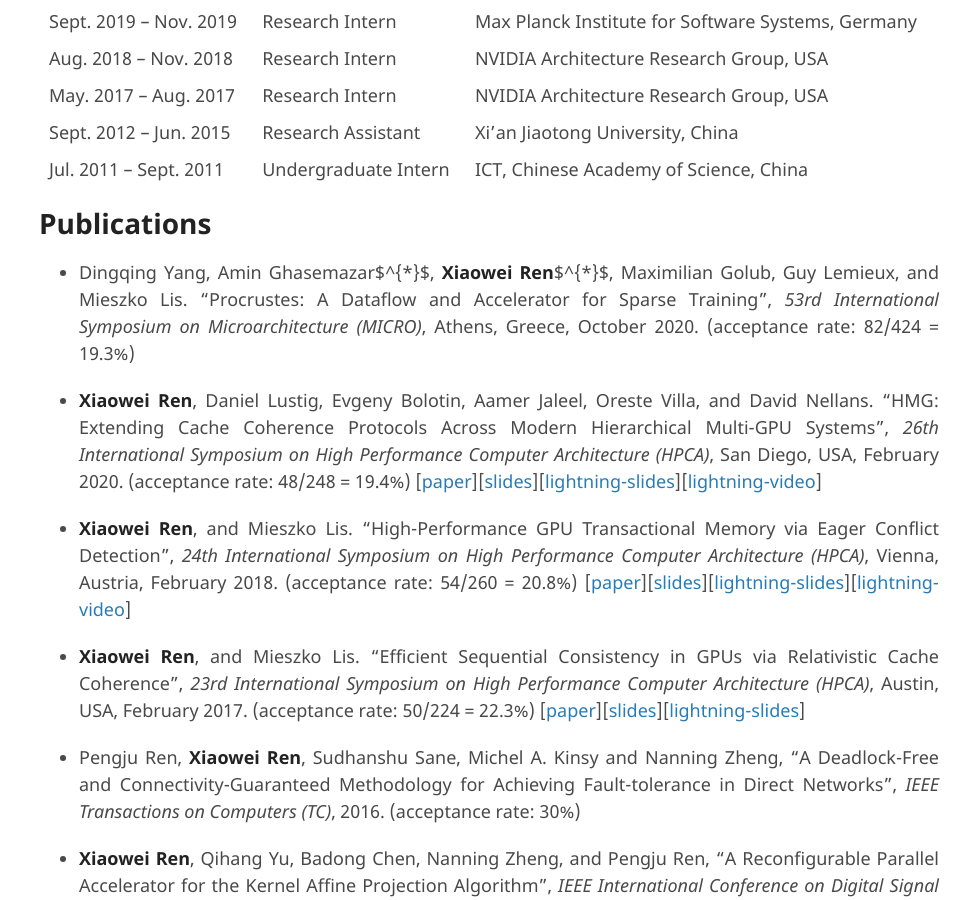
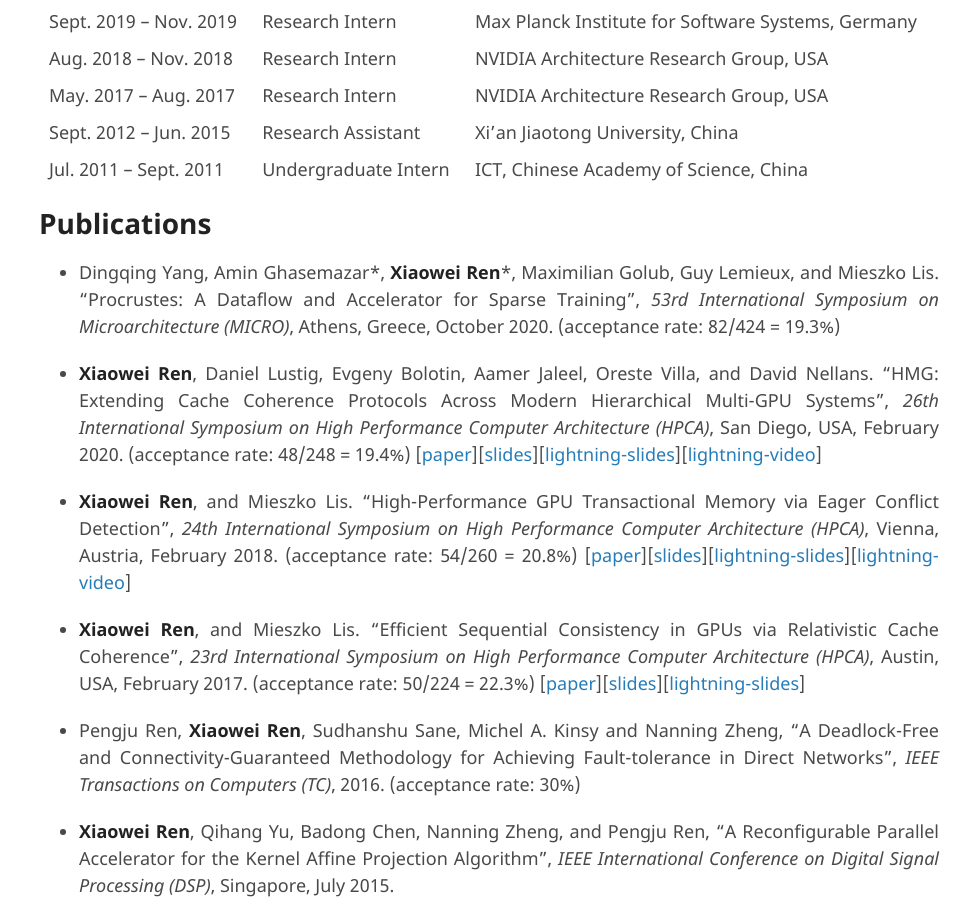
Before and after one commit to ericrxw/xiaoweiren, a Jekyll site: the page built from index.md, in a window 1280 px wide and 900 px high, scrolled down 493 px. Shown: the whole window, without its empty margins (319-1280 px from the left). Built offline with Jekyll 4.4.1, drawn with Linux system fonts in a browser that asks for light colours; our own code applies the rules of GitHub Pages for plain Markdown files; the repository's description, which GitHub fills in, is left out.

Commit message:
update publication and CV

```diff
--- a/index.md
+++ b/index.md
@@ -17,7 +17,7 @@
 
 # Publications
 
-* Dingqing Yang, Amin Ghasemazar$^{\*}$, **Xiaowei Ren**$^{\*}$, Maximilian Golub, Guy Lemieux, and Mieszko Lis. "Procrustes: A Dataflow and Accelerator for Sparse Training", _53rd International Symposium on Microarchitecture (MICRO)_, Athens, Greece, October 2020. (acceptance rate: 82/424 = 19.3%)
+* Dingqing Yang, Amin Ghasemazar\*, **Xiaowei Ren**\*, Maximilian Golub, Guy Lemieux, and Mieszko Lis. "Procrustes: A Dataflow and Accelerator for Sparse Training", _53rd International Symposium on Microarchitecture (MICRO)_, Athens, Greece, October 2020. (acceptance rate: 82/424 = 19.3%)
 
 * **Xiaowei Ren**, Daniel Lustig, Evgeny Bolotin, Aamer Jaleel, Oreste Villa, and David Nellans. "HMG: Extending Cache Coherence Protocols Across Modern Hierarchical Multi-GPU Systems", _26th International Symposium on High Performance Computer Architecture (HPCA)_, San Diego, USA, February 2020. (acceptance rate: 48/248 = 19.4%) [[paper](./docs/HPCA2020/HMG-HPCA2020.pdf)][[slides](./docs/HPCA2020/HMG-HPCA2020.pptx)][[lightning-slides](./docs/HPCA2020/HMG-HPCA2020-Lightning.pptx)][[lightning-video](https://youtu.be/FEG6lYoWeIE)]
 
```
